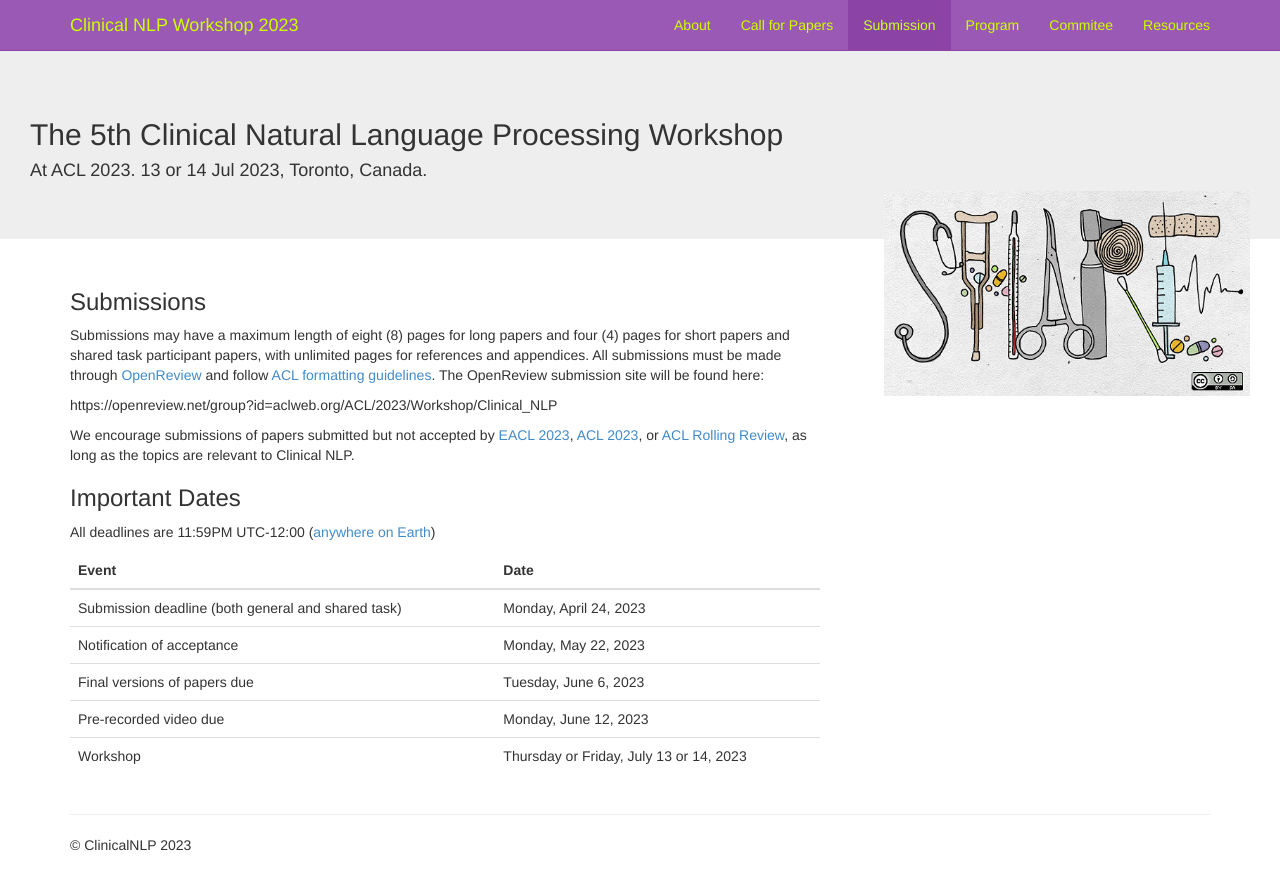
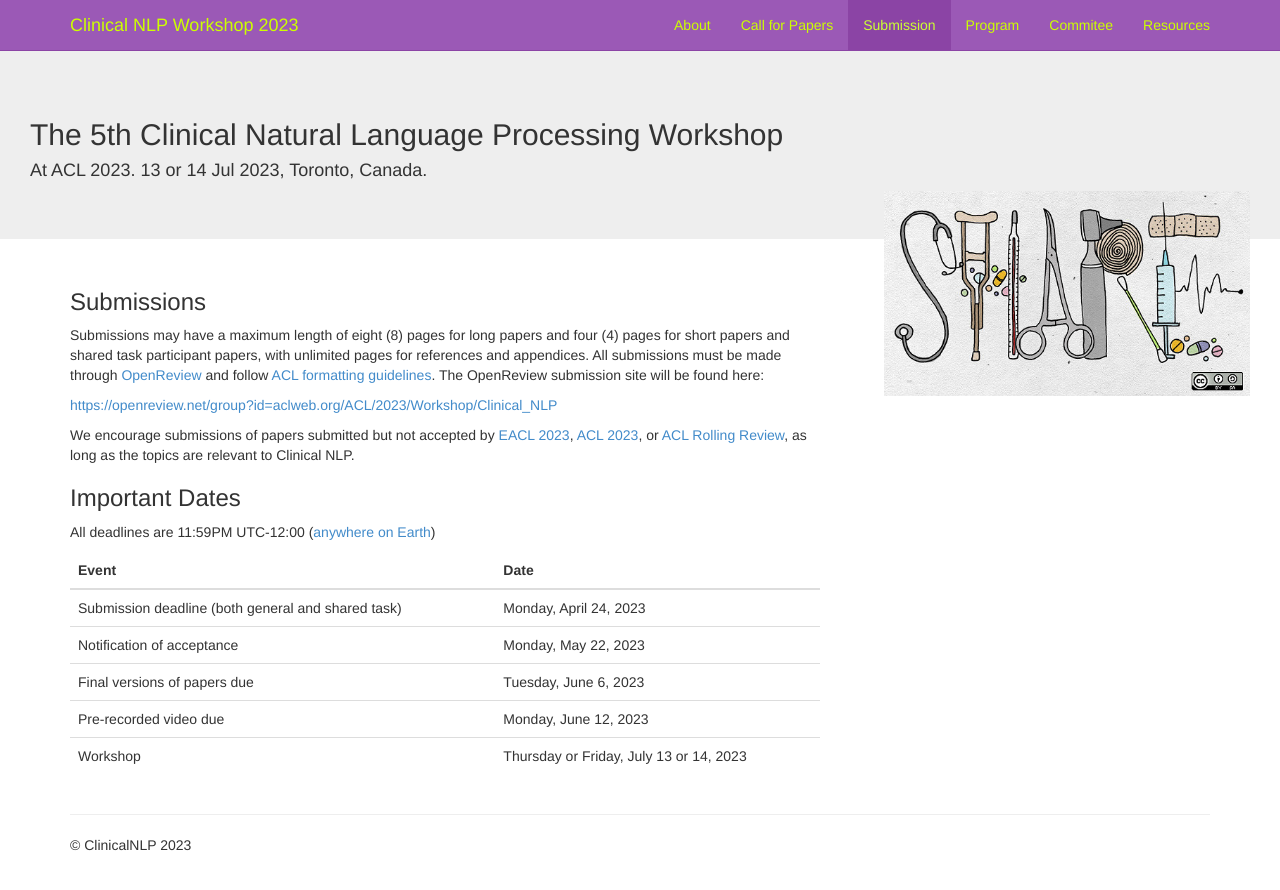
Before and after one commit to clinical-nlp/clinical-nlp.github.io, a Jekyll site: the page built from 2023/submission.md, in a window 1280 px wide. Shown: the top 890 px of the page. Built offline with Jekyll 4.4.1, drawn with Linux system fonts in a browser that asks for light colours; nearby versions of some CDN libraries; comment, search, counter and statistics services are not loaded.

Commit message:
Update submission.md

```diff
--- a/2023/submission.md
+++ b/2023/submission.md
@@ -9,7 +9,7 @@
 All submissions must be made through [OpenReview](https://openreview.net/) and follow [ACL formatting guidelines](https://acl-org.github.io/ACLPUB/formatting.html).
 The OpenReview submission site will be found here:
 
-https://openreview.net/group?id=aclweb.org/ACL/2023/Workshop/Clinical_NLP
+<https://openreview.net/group?id=aclweb.org/ACL/2023/Workshop/Clinical_NLP>
 
 We encourage submissions of papers submitted but not accepted by [EACL 2023](https://2023.eacl.org/), [ACL 2023](https://2023.aclweb.org/), or [ACL Rolling Review](https://aclrollingreview.org/), as long as the topics are relevant to Clinical NLP.
 
```
